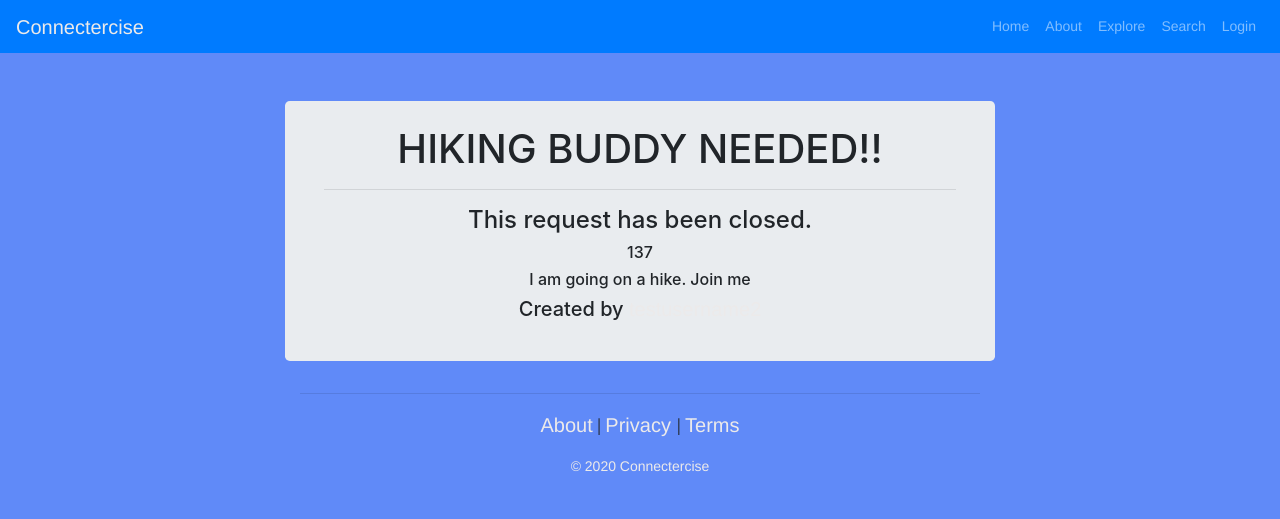
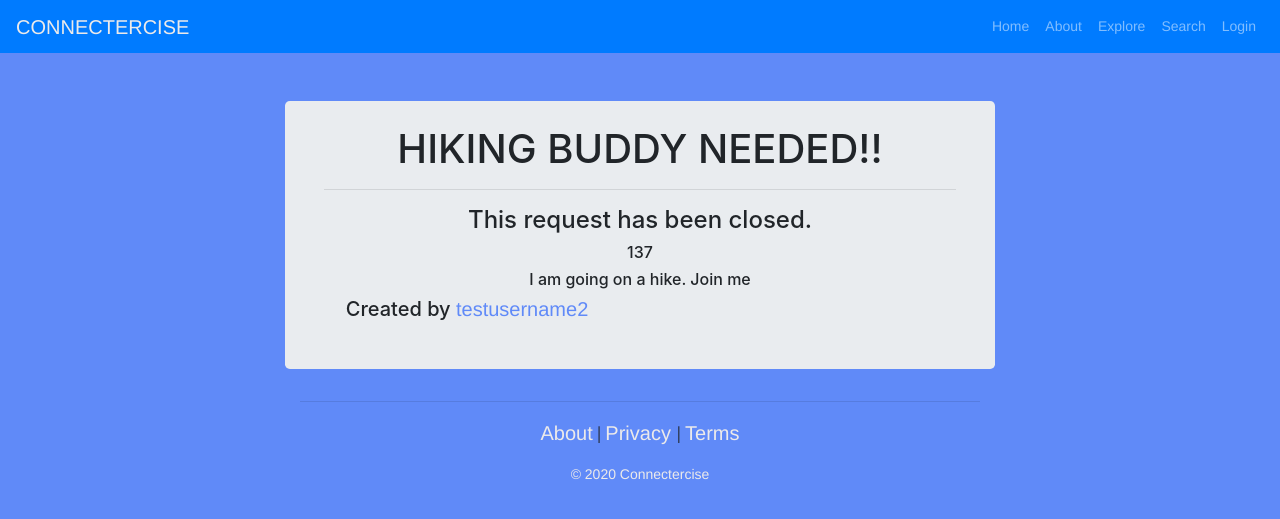
Before and after one commit to ineshbose/connectercise_project, a Django app: a page that uses templates/connectercise/base.html in a window 1280 px wide. Shown: the top 519 px of the page. Run offline with Django 3.2, Linux system fonts and the light colour scheme; data comes from the database, SQL or seed files in the repository; both versions use the stored data as it was after the commit; some libraries are stand-ins or nearby versions.

Commit message:
Button fixes, layout fixes, better sport/request display in list. Logo unchanged

```diff
--- a/static/css/scrolling-nav.css
+++ b/static/css/scrolling-nav.css
@@ -4,7 +4,7 @@
  * Licensed under MIT (https://github.com/BlackrockDigital/startbootstrap-scrolling-nav/blob/master/LICENSE)
  */
 section {
-  padding: 150px 0;
+  padding: 100px 0;
 }
 
 * {margin: 0; padding: 0;}
@@ -25,7 +25,7 @@ h3.list {
 li img.list {
   float: left;
   margin: 0 15px 0 0;
-  max-height: 200px;
+  max-height: 100px;
 }
 
 li p.list {
--- a/templates/connectercise/base.html
+++ b/templates/connectercise/base.html
@@ -19,7 +19,7 @@
     <link href="{% static 'css/dashboard.css' %}" rel="stylesheet">
     <!-- Load icon library for search-->
     <link rel="stylesheet" href="https://cdnjs.cloudflare.com/ajax/libs/font-awesome/4.7.0/css/font-awesome.min.css">
-      <!-- Custom styles for this template -->
+    <!-- Custom styles for this template -->
     <link href="{% static 'css/scrolling-nav.css' %}" rel="stylesheet">
     {% block head_block %}{% endblock %}
     </head>
@@ -29,8 +29,8 @@
     <button class="navbar-toggler navbar-toggler-right" type="button" data-toggle="collapse" data-target="#navbarNavDropdown" aria-controls="navbarNavDropdown" aria-expanded="false" aria-label="Toggle navigation">
         <span class="navbar-toggler-icon"></span>
     </button>
-    <a class="footer" href="{% url 'connectercise:index' %}">
-        <span class="nav-item">Connectercise</span>
+    <a style="color: rgb(236, 234, 234);" class="logo" href="{% url 'connectercise:index' %}">
+        <span class="menu-collapsed">CONNECTERCISE</span>
     </a>
     <div class="collapse navbar-collapse" id="navbarNavDropdown">
         <ul class="navbar-nav ml-auto">
@@ -76,7 +76,7 @@
                     <div class="sidebar-sticky">
                         <ul class="nav flex-column">
                         <a class="logo" href="{% url 'connectercise:index' %}">
-                            <span class="menu-collapsed">CONNECTERCISE</span>
+                            <span style="margin-left:5%" class="menu-collapsed">CONNECTERCISE</span>
                         </a>
                         <hr>
                             <ul class="nav flex-column">
--- a/templates/connectercise/request.html
+++ b/templates/connectercise/request.html
@@ -24,7 +24,7 @@
         <h4>This request has been closed.</h4>
         {% endif %}
         {% if request.location %}
-          <h6><span data-feather="map-pin"></span><a class="footer" href="https://maps.google.com?q={{ request.location }}"> Open Google Maps </a></h6>
+          <h6><span data-feather="map-pin"></span><a class="logo" href="https://maps.google.com?q={{ request.location }}"> Open Google Maps </a></h6>
         {% endif %}
         {% if request.suggested_date %}
           <h6><span data-feather="calendar"></span> {{ request.suggested_date }}</h6>
@@ -34,17 +34,23 @@
         {% if request.picture %}
           <img src="{{ request.picture.url }}">
         {% endif %}
-        <h5>Created by <a class="footer" href = "{% url 'connectercise:show_user' request.creator.username %}">{{ request.creator.username }}</a></h5>
+        <div class="row">
+          <div class="col">
+          <h5>Created by <a class="logo" href = "{% url 'connectercise:show_user' request.creator.username %}">{{ request.creator.username }}</a></h5>
+          </div>
+          <div class="col">
+          {% if user.is_authenticated and request.completed == False %}
+            {% if request.creator != user %}
+              <h5><a style="float:right" class="btn btn-success" href = "{% url 'connectercise:accept_request' request.sport.slug request.slug %}"> Accept Request </a></h5>
+            {% else %}
+              <h5><a style="float:right" class="btn btn-danger" href = "{% url 'connectercise:delete_request' request.sport.slug request.slug %}"> Delete Request </a></h5>
+            {% endif %}
+          {% endif %}
+          </div>
+        </div>
     </ul>
     {% else %}
         <strong>404</strong>
-    {% endif %}
-    {% if user.is_authenticated and request.completed == False %}
-      {% if request.creator != user %}
-        <h5><a class="footer" href = "{% url 'connectercise:accept_request' request.sport.slug request.slug %}"> Accept Request </a></h5>
-      {% else %}
-        <h5><a class="footer" href = "{% url 'connectercise:delete_request' request.sport.slug request.slug %}"> Delete Request </a></h5>
-      {% endif %}
     {% endif %}
   </div>
 {% if user.is_authenticated %}
```
Also changed, not shown: templates/connectercise/user.html (+6 -6 lines), templates/connectercise/user_settings.html (+13 -3 lines), db.sqlite3.
